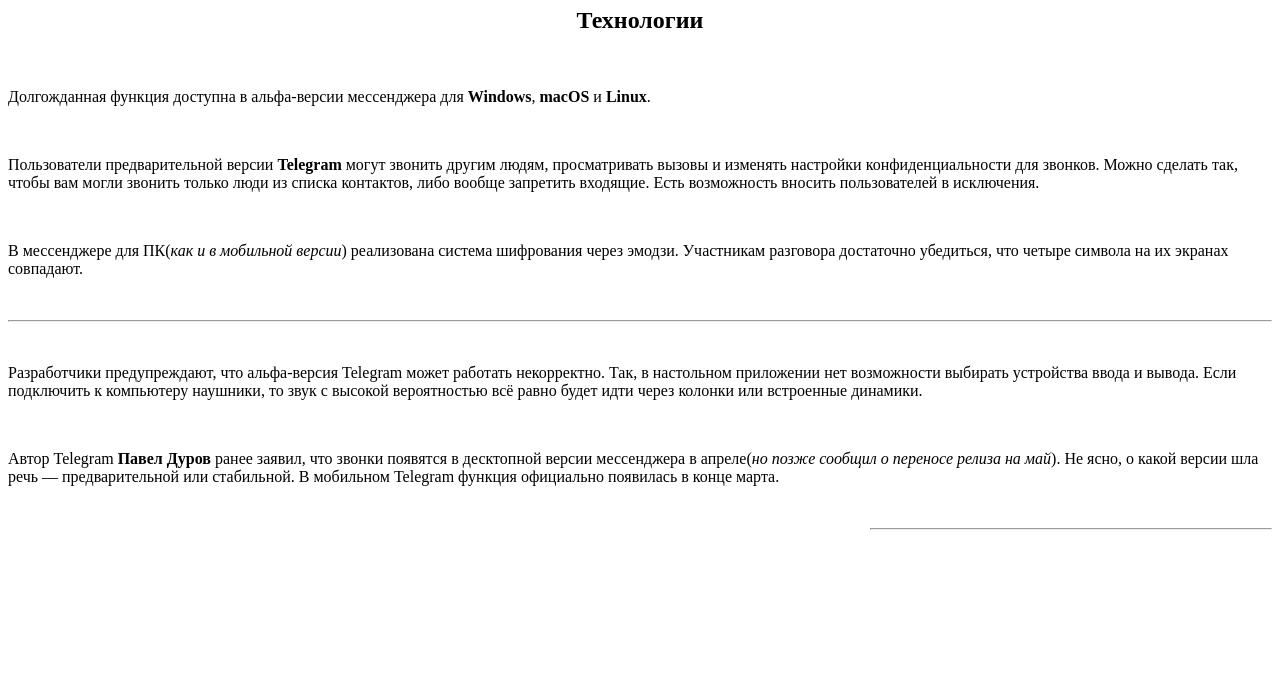
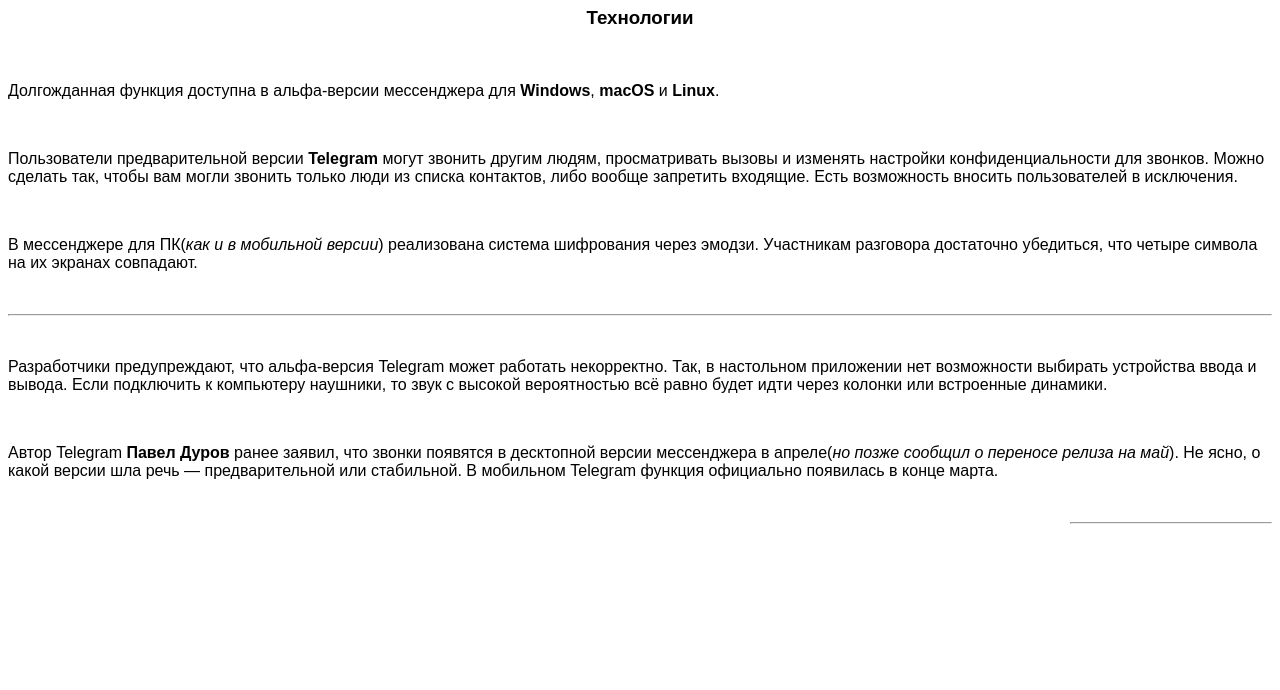
Before and after one commit to julia-is-coding/html-css-hw-1, a plain HTML site: page index.html in a window 1280 px wide. Shown: the part 110-800 px from the top of the page. Drawn offline with Linux system fonts and the light colour scheme.

Commit message:
index.html has been changed the second time

```diff
--- a/index.html
+++ b/index.html
@@ -1,14 +1,17 @@
 <!DOCTYPE html>
-<html lang="en">
+<html lang="ru">
 <head>
     <meta charset="UTF-8">
     <meta name="viewport" content="width=device-width, initial-scale=1.0">
     <meta http-equiv="X-UA-Compatible" content="ie=edge">
     <title>Homework-1</title>
+    <style type="text/css">
+        h1, h3, p {font-family: Arial}
+    </style>
 </head>
 <body>
     <h1 align="center">В десктопной версии Telegram <br>появились звонки</h1>
-    <h2 align="center">Технологии</h2>
+    <h3 align="center">Технологии</h3>
     <br>
     <p>Долгожданная функция доступна в альфа-версии мессенджера для <strong>Windows</strong>, <strong>macOS</strong> и <strong>Linux</strong>.</p>
     <br>
@@ -22,6 +25,6 @@
     <br>
     <p>Автор Telegram <strong>Павел Дуров</strong> ранее заявил, что звонки появятся в десктопной версии мессенджера в апреле(<em>но позже сообщил о переносе релиза на май</em>). Не ясно, о какой версии шла речь — предварительной или стабильной. В мобильном Telegram функция официально появилась в конце марта.</p>
     <br>
-    <hr align="right" width="400">
+    <hr align="right" width="200">
 </body>
 </html>
```
